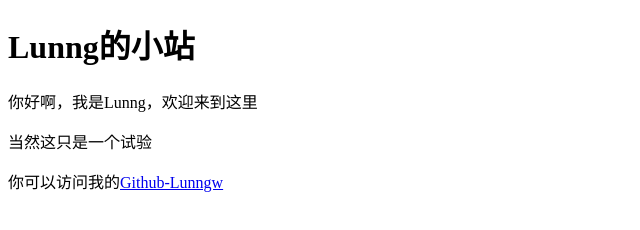
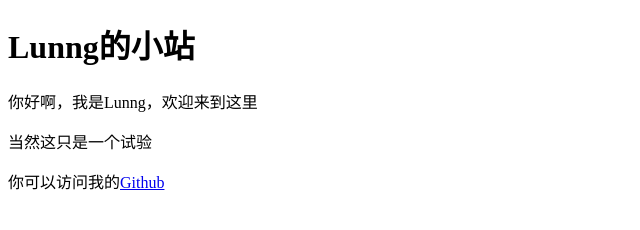
Before and after one commit to Lunngw/Lunngw.github.io, a plain HTML site: page index.html in a window 1280 px wide. Shown: the full height of the page, 0-640 px from the left. Drawn offline with Linux system fonts and the light colour scheme.

Commit message:
Update index.html

```diff
--- a/index.html
+++ b/index.html
@@ -9,7 +9,7 @@
 			<h1>Lunng的小站</h1>
 			<p>你好啊，我是Lunng，欢迎来到这里</p>
 			<p>当然这只是一个试验</p>
-			<p>你可以访问我的<a href="https://github.com/Lunngw">Github-Lunngw</a></p>
+			<p>你可以访问我的<a href="https://github.com/Lunngw">Github</a></p>
 		</main>
 	</body>
 </html>
```
